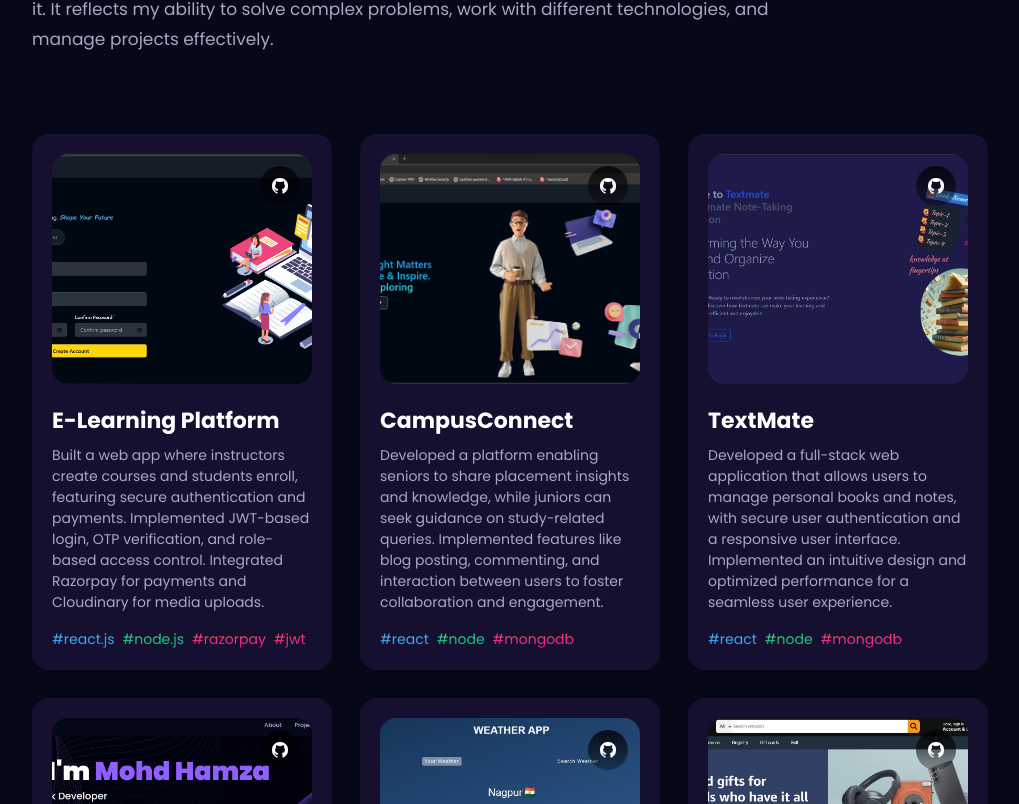
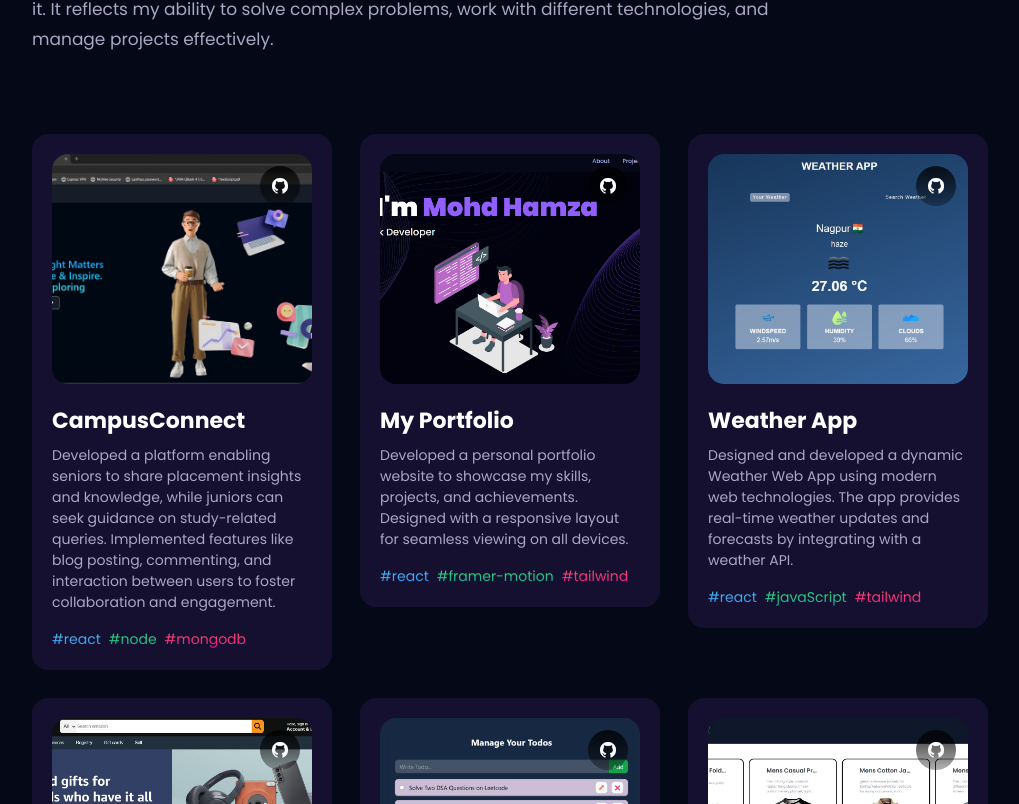
Before and after one commit to hamza-86/hamza-portfolio, a React (Create React App) app: page / in a window 1280 px wide. Shown: the part 2216-3020 px from the top of the page, without its empty margins (48-1067 px from the left). Built offline with nearby package versions, Linux system fonts and the light colour scheme.

Commit message:
Updated portfolio: removed projects, removed LeetCode, updated info

```diff
--- a/src/constants/index.js
+++ b/src/constants/index.js
@@ -94,30 +94,7 @@ export const services = [
 
 
 export const projects = [
-  {
-    name: "E-Learning Platform",
-    description: " Built a web app where instructors create courses and students enroll, featuring secure authentication and payments. Implemented JWT-based login, OTP verification, and role-based access control. Integrated Razorpay for payments and Cloudinary for media uploads.",
-    tags: [
-      {
-        name: "react.js",
-        color: "blue-text-gradient",
-      },
-      {
-        name: "node.js",
-        color: "green-text-gradient",
-      },
-      {
-        name: "razorpay",
-        color: "pink-text-gradient",
-      },
-      {
-        name: "jwt",
-        color: "pink-text-gradient",
-      },
-    ],
-    image: edTech,
-    sourceCodeLink: "#",
-  },
+
   {
     name: "CampusConnect",
     description:" Developed a platform enabling seniors to share placement insights and knowledge, while juniors can seek guidance on study-related queries. Implemented features like blog posting, commenting, and interaction between users to foster collaboration and engagement.",
@@ -139,26 +116,7 @@ export const projects = [
     ,
     sourceCodeLink: "#",
   },
-  {
-    name: "TextMate",
-    description: "Developed a full-stack web application that allows users to manage personal books and notes, with secure user authentication and a responsive user interface. Implemented an intuitive design and optimized performance for a seamless user experience.",
-    tags: [
-      {
-        name: "react",
-        color: "blue-text-gradient",
-      },
-      {
-        name: "node",
-        color: "green-text-gradient",
-      },
-      {
-        name: "mongodb",
-        color: "pink-text-gradient",
-      },
-    ],
-    image: textMate,
-    sourceCodeLink: "#",
-  },
+
   {
     name: "My Portfolio",
     description:
--- a/src/sections/Contact.jsx
+++ b/src/sections/Contact.jsx
@@ -105,8 +105,8 @@ const Contact = () => {
         <a href="mailto:mohd.hamza9325@gmail.com"><img src={emailImg} alt="" className=" w-10 lg:w-12"/></a>
         <a href="https://www.linkedin.com/in/mohd-hamza-639bb5320/"><img src={linkedIn} alt="" className=" w-10 lg:w-12"/></a>
         <a href="https://github.com/hamza-86"><img src={github} alt="" className=" w-10 lg:w-12"/></a>
-        <a href="https://leetcode.com/u/mohd_hamza86//"><img src={leetcode} alt="" className=" w-8 lg:w-10"/></a>
-        <a href="https://drive.google.com/file/d/1jjuig1ahpvPmmz6NVBWzaDh15sNtbybM/view?usp=drive_link"><img src={cv} alt="" className=" w-10 lg:w-12"/></a>
+
+        <a href="https://drive.google.com/file/d/1eudRinaezG6iQgiz1X2DH3T2ZPYNJwZh/view?usp=drive_link"><img src={cv} alt="" className=" w-10 lg:w-12"/></a>
 
 
 
```
Also changed, not shown: 1 other file (tests, documents, lock files or other folders).
